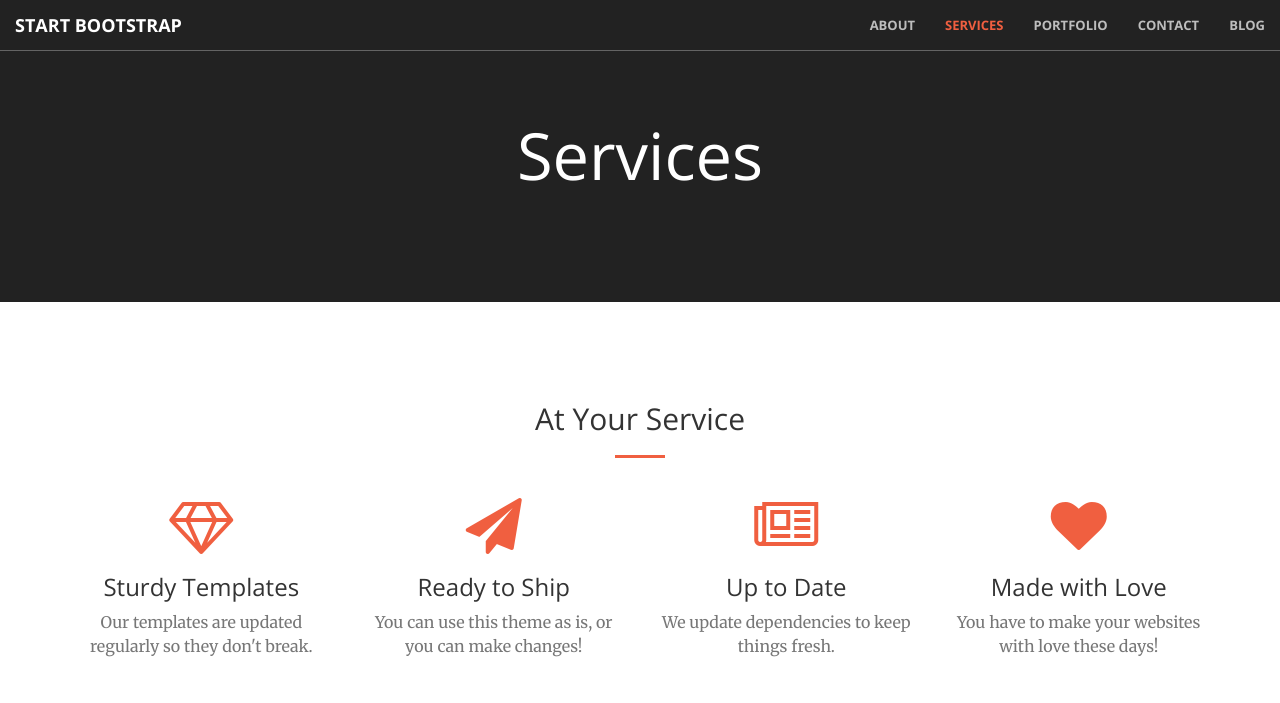
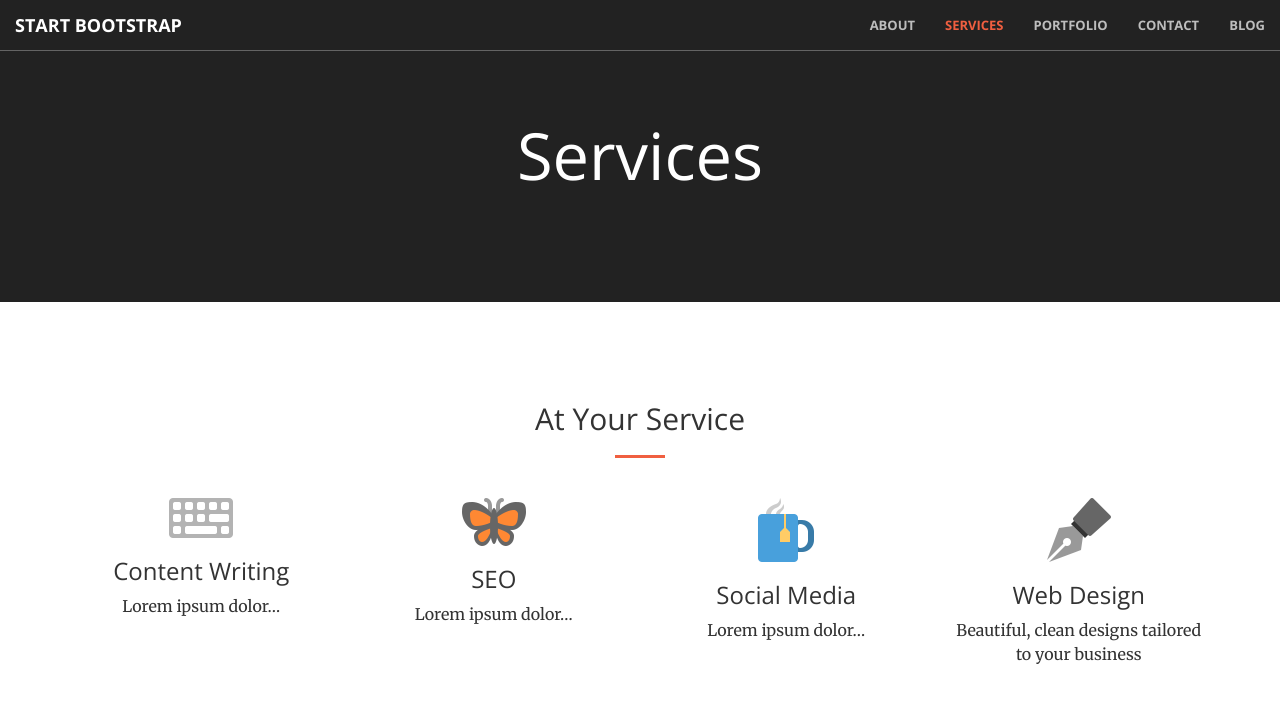
Before and after one commit to johnbotica/cloudcannon-test, a Jekyll site: the page built from services.html, in a window 1280 px wide. Shown: the top 703 px of the page. Built offline with Jekyll 4.4.1, drawn with Linux system fonts in a browser that asks for light colours.

Commit message:
Updated '/services.html' via CloudCannon

```diff
--- a/services.html
+++ b/services.html
@@ -20,34 +20,15 @@
     </div>
     <div class="container">
         <div class="row">
+            {% for service in site.services %}
             <div class="col-lg-3 col-md-6 text-center">
                 <div class="service-box">
-                    <i class="fa fa-4x fa-diamond wow bounceIn text-primary"></i>
-                    <h3>Sturdy Templates</h3>
-                    <p class="text-muted">Our templates are updated regularly so they don't break.</p>
+                    <img src="{{ service.image_path }}" alt="{{ service.title }}">
+                    <h3>{{ service.title }}</h3>
+                    <p class="text-muted">{{ service.content }}</p>
                 </div>
             </div>
-            <div class="col-lg-3 col-md-6 text-center">
-                <div class="service-box">
-                    <i class="fa fa-4x fa-paper-plane wow bounceIn text-primary" data-wow-delay=".1s"></i>
-                    <h3>Ready to Ship</h3>
-                    <p class="text-muted">You can use this theme as is, or you can make changes!</p>
-                </div>
-            </div>
-            <div class="col-lg-3 col-md-6 text-center">
-                <div class="service-box">
-                    <i class="fa fa-4x fa-newspaper-o wow bounceIn text-primary" data-wow-delay=".2s"></i>
-                    <h3>Up to Date</h3>
-                    <p class="text-muted">We update dependencies to keep things fresh.</p>
-                </div>
-            </div>
-            <div class="col-lg-3 col-md-6 text-center">
-                <div class="service-box">
-                    <i class="fa fa-4x fa-heart wow bounceIn text-primary" data-wow-delay=".3s"></i>
-                    <h3>Made with Love</h3>
-                    <p class="text-muted">You have to make your websites with love these days!</p>
-                </div>
-            </div>
+            {% endfor %}
         </div>
     </div>
 </section>
```
